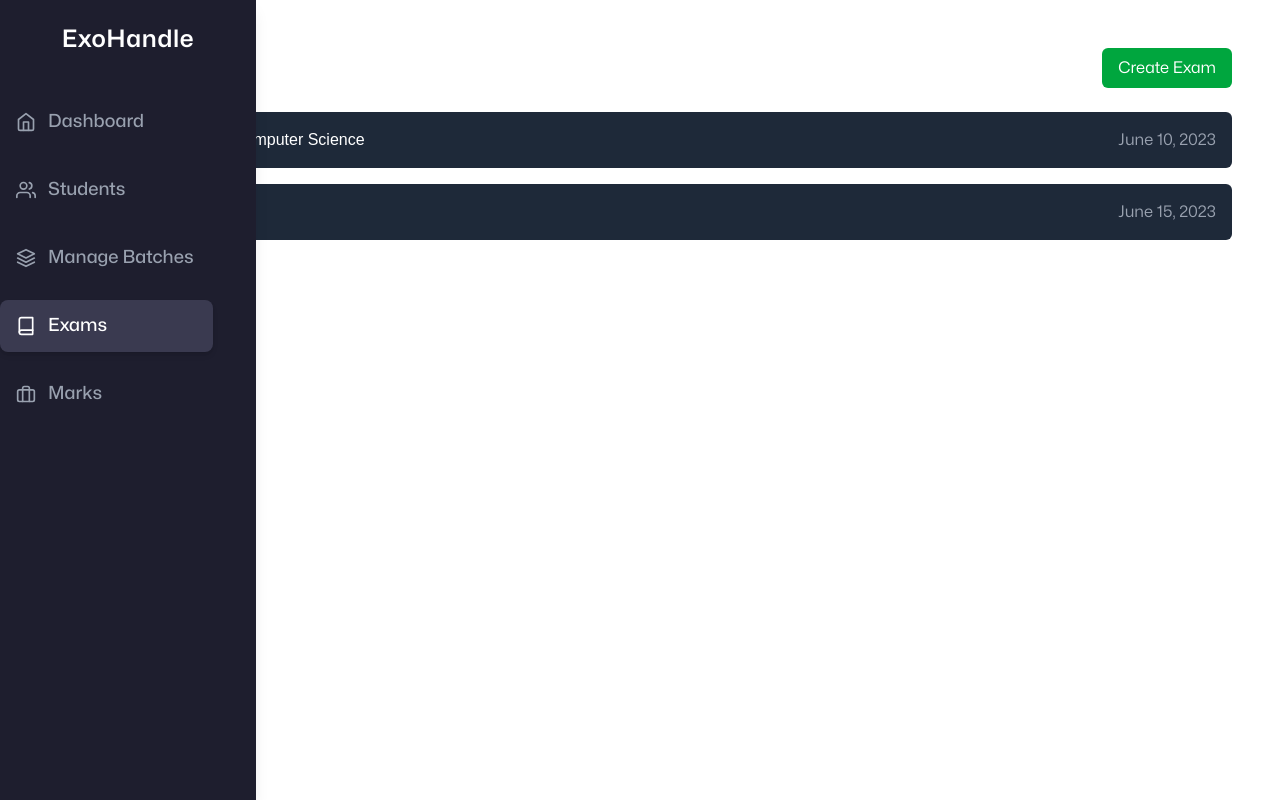
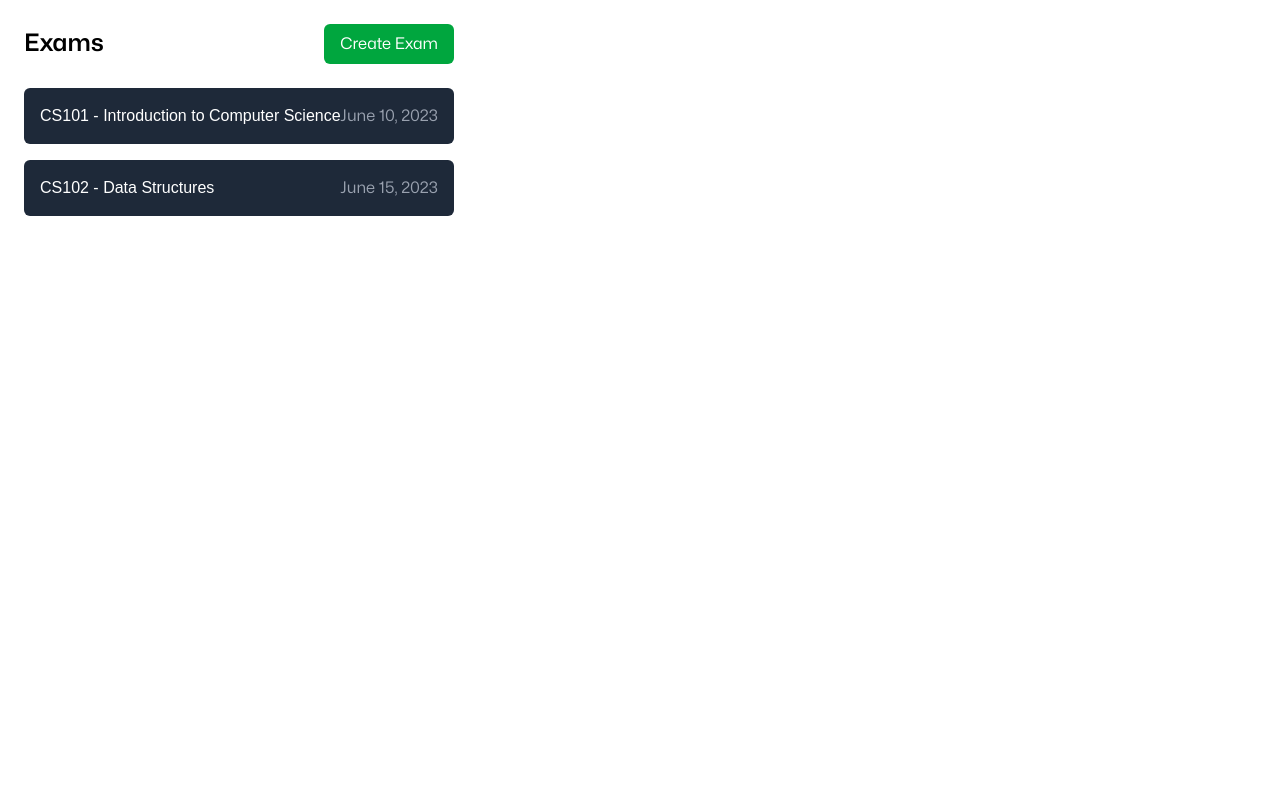
Before and after one commit to httpsvarad/ExoHandle, a Next.js app in the folder frontend/: page /exams in a window 1280 px wide. Built offline with nearby package versions, Linux system fonts and the light colour scheme.

Commit message:
frontend

```diff
--- a/frontend/src/app/dashboardins/page.tsx
+++ b/frontend/src/app/dashboardins/page.tsx
@@ -82,7 +82,7 @@ import { IoMdCheckmark } from "react-icons/io";
 import { BsPeople } from "react-icons/bs";
 import { PiExamLight } from "react-icons/pi";
 import { GrScorecard } from "react-icons/gr";
-
+import SidebarWrapper from "../sidebarWrapper";
 const Page = () => {
   const router = useRouter();
 
@@ -120,7 +120,9 @@ const Page = () => {
   ];
 
   return (
-    <div className="h-full w-full flex flex-col px-[10vw] py-10">
+    <div  className=" w-full h-full">
+    <SidebarWrapper>
+    <div className="h-full w-full flex flex-col px-[10vw] py-10 ">
       <h2 className="text-5xl text-[#2c275d] font-bold">Dashboard</h2>
       <h4 className="text-[#2c275d] text-lg mt-2">Quick Links</h4>
 
@@ -139,6 +141,9 @@ const Page = () => {
         ))}
       </div>
     </div>
+    </SidebarWrapper>
+    </div>
+
   );
 };
 
--- a/frontend/src/app/globals.css
+++ b/frontend/src/app/globals.css
@@ -1,21 +1,6 @@
 @import "tailwindcss";
 
-@theme {
-  --font-sans: var(--font-geist-sans);
-  --font-mono: var(--font-geist-mono);
-}
 
-:root {
-  --background: #ffffff;
-  --foreground: #171717;
-}
-
-@media (prefers-color-scheme: dark) {
-  :root {
-    --background: #0a0a0a;
-    --foreground: #ededed;
-  }
-}
 
 body {
   color: var(--foreground);
--- a/frontend/src/app/layout.tsx
+++ b/frontend/src/app/layout.tsx
@@ -28,7 +28,7 @@ export default function RootLayout({
       <body
         className={`${geistSans.variable} ${geistMono.variable} antialiased flex`}
       >
-        <SidebarWrapper>{children}</SidebarWrapper>
+       {children}
       </body>
     </html>
   );
--- a/frontend/src/app/page.tsx
+++ b/frontend/src/app/page.tsx
@@ -1,56 +1,56 @@
+"use client";
+import { useRouter } from "next/navigation";
+import TransitionLink from "../components/Transitionlink";
+import Header2 from "../components/Header2";
+import { Header } from "./header";
+
+export default function LandingPage() {
+  const router = useRouter();
+  return (
+    <div className="h-screen overflow-hidden">
+      <Header2 />
+      <div className="min-h-screen bg-[rgb(44,39,93)] text-white flex flex-col items-center justify-center px-6">
+        <h1 className="text-4xl md:text-5xl font-bold mb-4 text-center animate-fade-in">
+          Welcome to ExoHandle!
+        </h1>
+        <p className="text-lg md:text-xl text-gray-300 mb-6 text-center max-w-[70%] animate-fade-in delay-200">
+          Effortlessly manage your examinations from start to finish. Handle
+          seating arrangements, marks management, and result publication with
+          ease. Are you ready to streamline your examination process?
+        </p>
+        <TransitionLink href="/dashboardins" label="Get Started" />
+        <div className="absolute bottom-8 text-gray-400 text-sm animate-fade-in delay-500">
+          Streamline your Institute with Exo!
+        </div>
+      </div>
+    </div>
+  );
+}
 // "use client";
 // import { useRouter } from "next/navigation";
 // import TransitionLink from "../components/Transitionlink";
-// import Header2 from "../components/Header2";
-// import { Header } from "./header";
 
 // export default function LandingPage() {
 //   const router = useRouter();
+
 //   return (
-//     <div className="h-screen overflow-hidden">
-//       <Header2 />
-//       <div className="min-h-screen bg-[rgb(44,39,93)] text-white flex flex-col items-center justify-center px-6">
-//         <h1 className="text-4xl md:text-5xl font-bold mb-4 text-center animate-fade-in">
-//           Welcome to ExoHandle!
-//         </h1>
-//         <p className="text-lg md:text-xl text-gray-300 mb-6 text-center max-w-[70%] animate-fade-in delay-200">
-//           Effortlessly manage your examinations from start to finish. Handle
-//           seating arrangements, marks management, and result publication with
-//           ease. Are you ready to streamline your examination process?
-//         </p>
-//         <TransitionLink href="/dashboardins" label="Get Started" />
-//         <div className="absolute bottom-8 text-gray-400 text-sm animate-fade-in delay-500">
-//           Streamline your Institute with Exo!
-//         </div>
+//     <div className="h-screen flex flex-col items-center justify-center bg-[#2c275d] text-white px-6 relative">
+//       <h1 className="text-4xl md:text-5xl font-bold mb-4 text-center animate-fade-in">
+//         Welcome to ExoHandle!
+//       </h1>
+//       <p className="text-lg md:text-xl text-gray-300 mb-6 text-center max-w-2xl animate-fade-in delay-200">
+//         Effortlessly manage your examinations from start to finish. Handle
+//         seating arrangements, marks management, and result publication with
+//         ease. Are you ready to streamline your examination process?
+//       </p>
+//       <TransitionLink
+//         href="/dashboardins"
+//         label="Get Started"
+//         className="px-6 py-3 bg-[#009c98] text-white rounded-lg text-lg font-semibold shadow-md hover:bg-[#008480] transition-all duration-300"
+//       />
+//       <div className="absolute bottom-8 text-gray-400 text-sm animate-fade-in delay-500">
+//         Streamline your Institute with Exo!
 //       </div>
 //     </div>
 //   );
 // }
-"use client";
-import { useRouter } from "next/navigation";
-import TransitionLink from "../components/Transitionlink";
-
-export default function LandingPage() {
-  const router = useRouter();
-
-  return (
-    <div className="h-screen flex flex-col items-center justify-center bg-[#2c275d] text-white px-6 relative">
-      <h1 className="text-4xl md:text-5xl font-bold mb-4 text-center animate-fade-in">
-        Welcome to ExoHandle!
-      </h1>
-      <p className="text-lg md:text-xl text-gray-300 mb-6 text-center max-w-2xl animate-fade-in delay-200">
-        Effortlessly manage your examinations from start to finish. Handle
-        seating arrangements, marks management, and result publication with
-        ease. Are you ready to streamline your examination process?
-      </p>
-      <TransitionLink
-        href="/dashboardins"
-        label="Get Started"
-        className="px-6 py-3 bg-[#009c98] text-white rounded-lg text-lg font-semibold shadow-md hover:bg-[#008480] transition-all duration-300"
-      />
-      <div className="absolute bottom-8 text-gray-400 text-sm animate-fade-in delay-500">
-        Streamline your Institute with Exo!
-      </div>
-    </div>
-  );
-}
--- a/frontend/src/app/sidebarWrapper.tsx
+++ b/frontend/src/app/sidebarWrapper.tsx
@@ -11,9 +11,9 @@ export default function SidebarWrapper({
   const showSidebar = pathname !== "/" && pathname !== "/auth";
 
   return (
-    <div className="flex w-full">
-      {showSidebar && <Sidebar />}
-      <main className="flex-1 p-6">{children}</main>
+    <div className="flex w-full relative">
+      <Sidebar />
+      <div className="flex-1 p-6 ">{children}</div>
     </div>
   );
 }
--- a/frontend/src/app/template.tsx
+++ b/frontend/src/app/template.tsx
@@ -11,10 +11,10 @@ export default function Template({children}:{children :React.ReactNode}){
     return(
         <div>
 
-<div id="banner-1" className="min-h-screen bg-[#ffff] fixed top-10 left-0 w-1/4" >
+<div id="banner-1" className="min-h-screen bg-[#ffff] fixed top-0 left-0 w-1/4" >
 </div>
 
-<div id="banner-2" className="min-h-screen bg-[#ffff] fixed top-10 left-1/4 w-1/4" >
+<div id="banner-2" className="min-h-screen bg-[#ffff] fixed top-0 left-1/4 w-1/4" >
 </div>
 
 <div id="banner-3" className="min-h-screen bg-[#ffff] fixed top-0 left-2/4 w-1/4" >
--- a/frontend/src/components/sidebar.tsx
+++ b/frontend/src/components/sidebar.tsx
@@ -16,7 +16,7 @@ const Sidebar = () => {
   ];
 
   return (
-    <aside className="w-64 bg-[#1E1E2E] text-white flex flex-col items-center py-6 h-screen shadow-lg fixed">
+    <aside className="w-64 bg-[#1E1E2E] text-white flex flex-col items-center py-6 h-screen shadow-lg sticky">
       {/* Sidebar Title */}
       <h2 className="text-2xl font-semibold tracking-wide mb-10">ExoHandle</h2>
 
```
